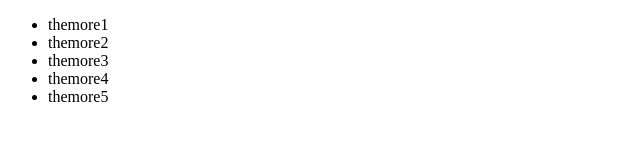
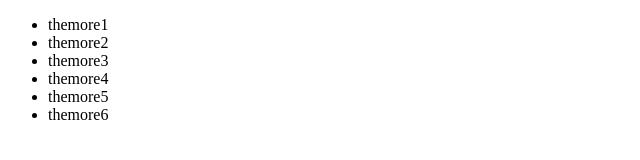
Before and after one commit to duyvuxx/bai-tap-2, a plain HTML site: page maaa.html in a window 1280 px wide. Shown: the full height of the page, 0-640 px from the left. Drawn offline with Linux system fonts and the light colour scheme.

Commit message:
them list nua

```diff
--- a/maaa.html
+++ b/maaa.html
@@ -14,6 +14,7 @@
         <li>themore3</li>
         <li>themore4</li>
         <li>themore5</li>
+        <li>themore6</li>
     </ul>
 </body>
 </html>
```
